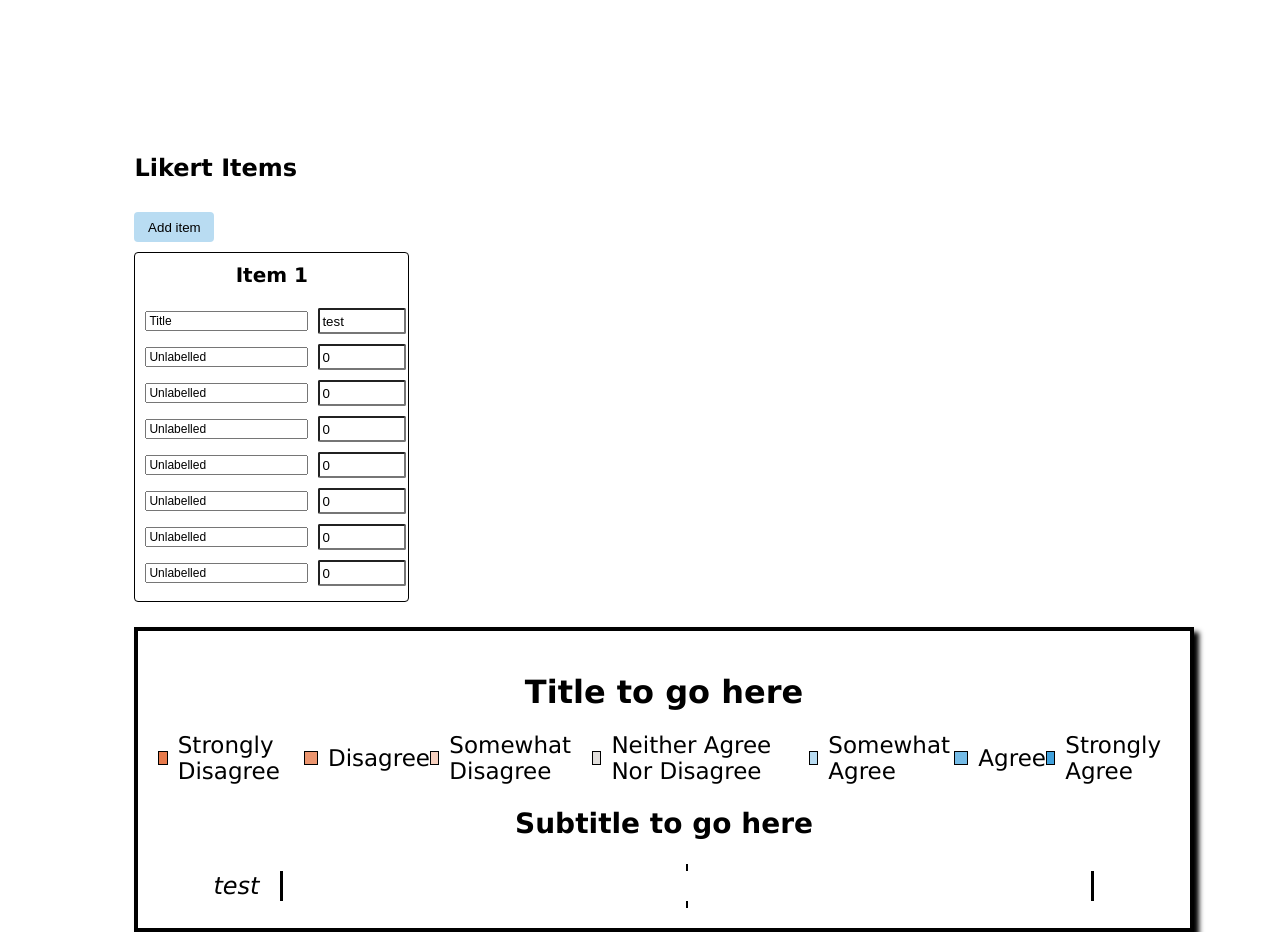
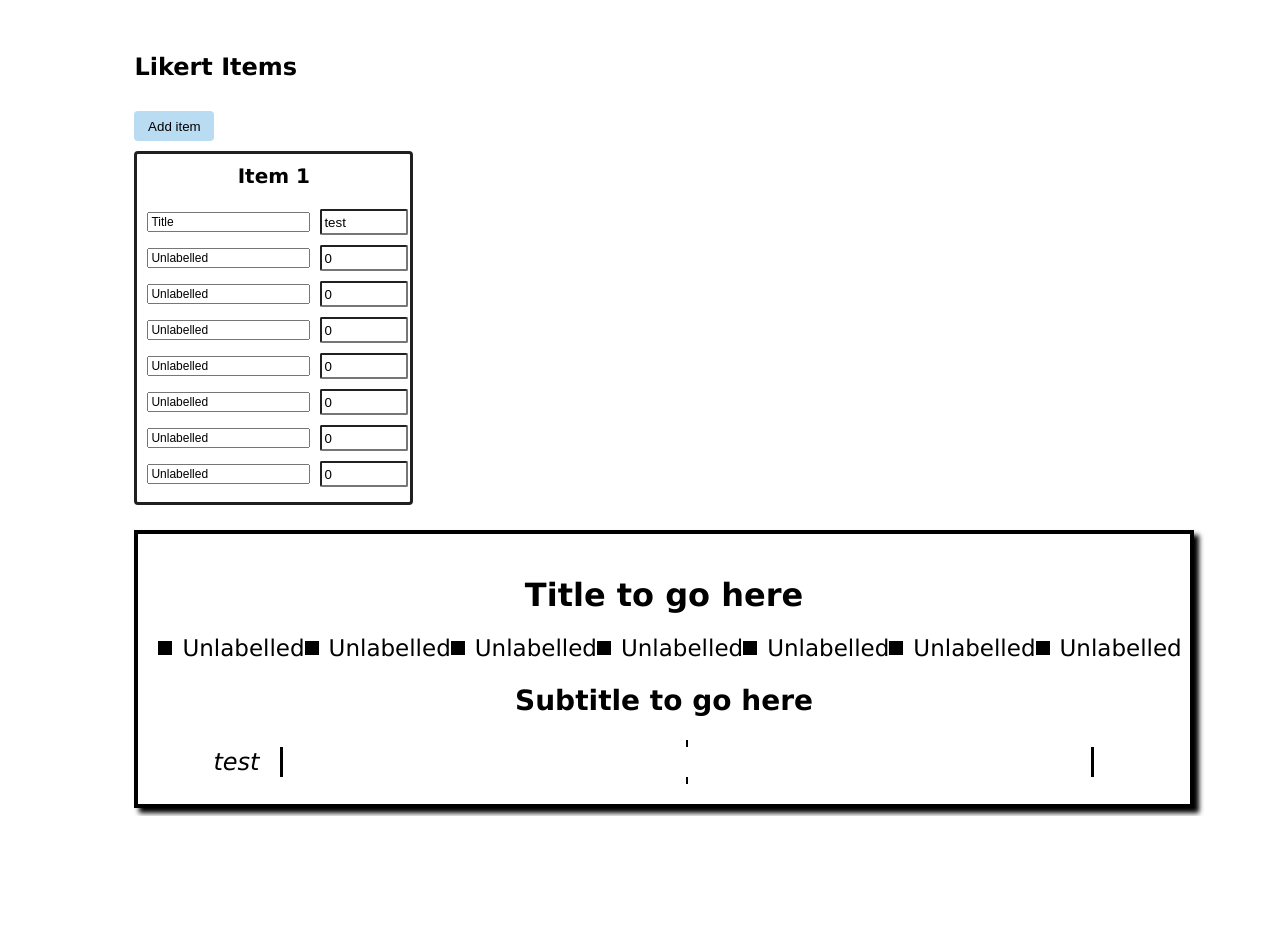
Before and after one commit to JackHoltNU/datavis, a Next.js app: page / in a window 1280 px wide. After the commit the page ends 816 px from the top, so only its background shows below. Built offline with nearby package versions, Linux system fonts and the light colour scheme.

Commit message:
Labels now update correctly, colour picker added, other small additions and fixes

```diff
--- a/components/LikertBlock.tsx
+++ b/components/LikertBlock.tsx
@@ -1,27 +1,48 @@
+import Color from "color";
+
 interface Props {
+  colour: string;
   label: number | null;
   width: number;
-  className: string;
   empty?: boolean;
 }
 
-const LikertBlock = (props: Props) => {
-  const adjustedWidth = `${props.width / 2}%`;
-  let label = "";
-  if (props.label > 1) {
-    label = props.label.toString();
+const LikertBlock = ({ colour, label, width, empty }: Props) => {
+  const adjustedWidth = `${width / 2}%`;
+  let labelstring = "";
+  if (label > 1) {
+    labelstring = label.toString();
   }
-  if (props.label > 5) {
-    label += "%";
+  if (label > 5) {
+    labelstring += "%";
   }
+  const colourObj = Color(colour);
+  const fontColour = colourObj.isLight() ? "black" : "white";
 
   return (
-    <div
-      className={`likert__block ${props.className}`}
-      style={{ width: adjustedWidth }}
-    >
-      {label}
-    </div>
+    <>
+      {empty ? (
+        <div
+          className="likert__block--negative-space"
+          style={{
+            width: adjustedWidth,
+          }}
+        >
+          {" "}
+        </div>
+      ) : (
+        <div
+          className="likert__block"
+          style={{
+            width: adjustedWidth,
+            backgroundColor: colour,
+            color: fontColour,
+          }}
+        >
+          {labelstring}
+        </div>
+      )}
+    </>
   );
 };
 
--- a/components/blockInput.tsx
+++ b/components/blockInput.tsx
@@ -1,6 +1,7 @@
 import { useEffect, useState } from "react";
 import { BlockPair } from "./types/types";
 import { v4 as uuidv4 } from "uuid";
+import { SwatchesPicker } from "react-color";
 
 interface Props {
   inputName: string;
@@ -19,11 +20,14 @@ const BlockInput = ({
 }: Props) => {
   const [blockLabel, setBlockLabel] = useState(inputName);
   const [blockValue, setBlockValue] = useState(inputValue);
+  const [colour, setColour] = useState<string>("#000");
+  const [displayPicker, setDisplayPicker] = useState(false);
 
   useEffect(() => {
     const blockpair: BlockPair = {
       label: blockLabel,
       value: blockValue,
+      colour: colour,
     };
 
     if (itemIndex) {
@@ -32,10 +36,32 @@ const BlockInput = ({
     } else {
       callback(blockpair.value as string);
     }
-  }, [blockValue, blockLabel]);
+  }, [blockValue, blockLabel, colour]);
 
   return (
     <div className="data__input--block">
+      {itemIndex && (
+        <>
+          <div
+            className="swatch"
+            onMouseDown={() => setDisplayPicker(true)}
+            style={{ backgroundColor: colour }}
+          >
+            {displayPicker && (
+              <div
+                className="colorpicker"
+                onMouseLeave={() => {
+                  setDisplayPicker(false);
+                }}
+              >
+                <SwatchesPicker
+                  onChangeComplete={(color) => setColour(color.hex)}
+                />
+              </div>
+            )}
+          </div>
+        </>
+      )}
       <input
         className="data__input--blocklabel"
         value={blockLabel}
--- a/components/itemInput.tsx
+++ b/components/itemInput.tsx
@@ -11,7 +11,11 @@ interface Props {
 const ItemInput = ({ updateItems, id }: Props) => {
   const [itemName, setItemName] = useState("test");
   const [blockNum, setBlockNum] = useState(7);
-  const defaultBlock: BlockPair = { label: "Unlabelled", value: 0 };
+  const defaultBlock: BlockPair = {
+    label: "Unlabelled",
+    value: 0,
+    colour: "CCCCCC",
+  };
   const [blockArray, setBlockArray] = useState<BlockPair[]>(
     Array(7).fill(defaultBlock)
   );
--- a/components/key.tsx
+++ b/components/key.tsx
@@ -1,15 +1,16 @@
 import KeyItem from "./keyItem";
+import { BlockPair } from "./types/types";
 
-const Key = () => {
+interface Props {
+  blockpairs: BlockPair[];
+}
+
+const Key = ({ blockpairs }: Props) => {
   return (
     <div className="key">
-      <KeyItem name="Strongly Disagree" category="strongly-disagree" />
-      <KeyItem name="Disagree" category="disagree" />
-      <KeyItem name="Somewhat Disagree" category="somewhat-disagree" />
-      <KeyItem name="Neither Agree Nor Disagree" category="neutral" />
-      <KeyItem name="Somewhat Agree" category="somewhat-agree" />
-      <KeyItem name="Agree" category="agree" />
-      <KeyItem name="Strongly Agree" category="strongly-agree" />
+      {blockpairs.map((pair) => {
+        return <KeyItem name={pair.label} colour={pair.colour} />;
+      })}
     </div>
   );
 };
--- a/components/keyItem.tsx
+++ b/components/keyItem.tsx
@@ -1,10 +1,16 @@
-const KeyItem = (props) => {
+interface Props {
+  name: string;
+  colour: string;
+}
+
+const KeyItem = ({ name, colour }: Props) => {
   return (
     <div className="key__item">
       <div
-        className={`key__item-colour likert__block--${props.category}`}
+        className={"key__item-colour"}
+        style={{ backgroundColor: colour }}
       ></div>
-      <span className="key__item-name">{props.name}</span>
+      <span className="key__item-name">{name}</span>
     </div>
   );
 };
--- a/components/likert.tsx
+++ b/components/likert.tsx
@@ -27,7 +27,8 @@ const Likert = ({ item }: Props) => {
             <LikertBlock
               label={null}
               width={leftNegativeSpace}
-              className="likert__block--negative-space"
+              empty={true}
+              colour="#000"
             />
             {item.blockpairs.map((blockpair) => {
               const id = blockpair.id;
@@ -37,7 +38,7 @@ const Likert = ({ item }: Props) => {
                   key={id}
                   label={Math.round(value)}
                   width={value}
-                  className="likert__block--strongly-disagree"
+                  colour={blockpair.colour}
                 />
               );
             })}
--- a/components/types/types.tsx
+++ b/components/types/types.tsx
@@ -7,6 +7,7 @@ type BlockPair = {
   id?: string;
   label: string;
   value: string | number;
+  colour: string;
 };
 
 export type { Item, BlockPair };
--- a/package.json
+++ b/package.json
@@ -9,8 +9,10 @@
     "lint": "next lint"
   },
   "dependencies": {
+    "color": "^4.2.3",
     "next": "12.3.1",
     "react": "18.2.0",
+    "react-color": "^2.19.3",
     "react-component-export-image": "^1.0.6",
     "react-dom": "18.2.0",
     "uuid": "^9.0.0"
--- a/pages/index.tsx
+++ b/pages/index.tsx
@@ -35,7 +35,7 @@ export default function Home() {
 
       <ChartCard>
         <h1>Title to go here</h1>
-        <Key />
+        {items[0] && <Key blockpairs={items[0].blockpairs} />}
         <h2>Subtitle to go here</h2>
         {likerts.map((likert) => {
           return likert;
--- a/styles/globals.css
+++ b/styles/globals.css
@@ -1,7 +1,7 @@
 .main {
   box-sizing: border-box;
   height: 100vh;
-  padding: 10%;
+  padding: 2% 10%;
   font-family: Verdana, Geneva, Tahoma, sans-serif;
 }
 
@@ -98,7 +98,7 @@ h2 {
   height: 7px;
 }
 
-.likert__block--strongly-disagree {
+/* .likert__block--strongly-disagree {
   background-color: #e77a4b;
 }
 .likert__block--disagree {
@@ -122,7 +122,7 @@ h2 {
 
 .likert__block--strongly-agree {
   background-color: #41a1dc;
-}
+} */
 
 .key {
   display: flex;
@@ -144,7 +144,7 @@ h2 {
 }
 
 .data__input--item {
-  border: 1px solid black;
+  border: 3px solid rgb(33, 31, 31);
   border-radius: 4px;
   display: flex;
   flex-direction: column;
@@ -180,3 +180,18 @@ h2 {
   height: 20px;
   margin: 5px;
 }
+
+.swatch {
+  border-radius: 50%;
+  height: 15px;
+  width: 15px;
+}
+
+.swatch:hover {
+  cursor: pointer;
+}
+
+.colorpicker {
+  position: absolute;
+  transform: translateY(20px);
+}
```
Also changed, not shown: 1 other file (tests, documents, lock files or other folders).
